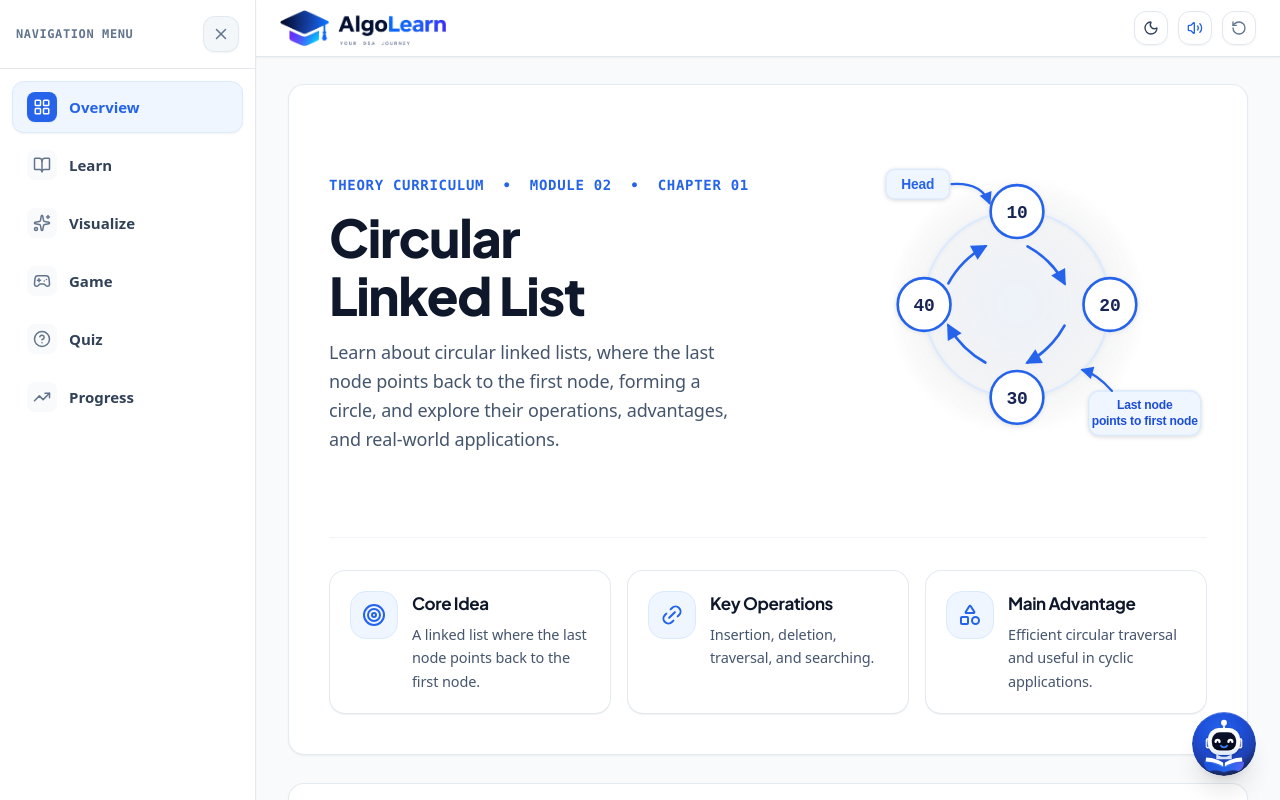
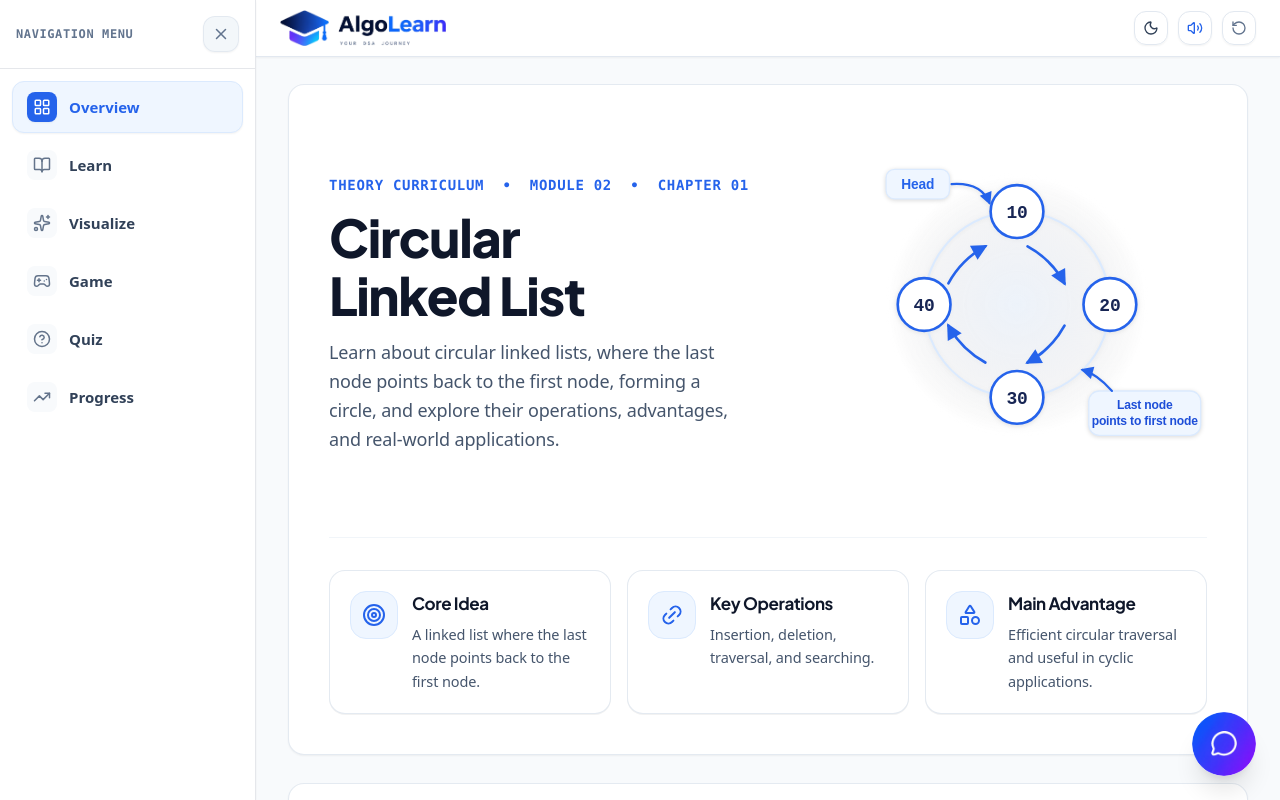
Before and after one commit to dadakhalander123k-design/circularlinkedlist, a React (Vite) app: page / in a window 1280 px wide. Shown: the top 800 px of the page. Built offline with nearby package versions, Linux system fonts and the light colour scheme; no server answers.

Commit message:
icon changes

```diff
--- a/src/components/AIBotFloatingButton.tsx
+++ b/src/components/AIBotFloatingButton.tsx
@@ -3,11 +3,11 @@ import React from 'react';
 /**
  * AIBotFloatingButton Component
  *
- * Renders the exact circular AI Bot floating icon fixed to the bottom-right corner
- * across every page in the application, matching the master reference image with
- * absolute reference fidelity.
+ * Renders the circular AI Bot floating icon fixed to the bottom-right corner
+ * across every page in the application, matching Image 1 with absolute visual fidelity.
  *
- * Strictly visual-only as specified (clicking performs no action / triggers no popup).
+ * Strictly visual icon replacement as specified while preserving container positioning,
+ * sizing, accessibility, and interaction behavior.
  */
 export const AIBotFloatingButton: React.FC = () => {
   return (
@@ -21,231 +21,12 @@ export const AIBotFloatingButton: React.FC = () => {
         e.preventDefault();
       }}
     >
-      <svg
-        viewBox="0 0 100 100"
-        fill="none"
-        xmlns="http://www.w3.org/2000/svg"
-        className="w-full h-full rounded-full overflow-hidden block"
-      >
-        <defs>
-          {/* Main Saturated 3D Blue Badge Gradient */}
-          <radialGradient id="masterBadgeGrad" cx="44%" cy="26%" r="74%">
-            <stop offset="0%" stopColor="#2563EB" />
-            <stop offset="45%" stopColor="#1D4ED8" />
-            <stop offset="78%" stopColor="#1E40AF" />
-            <stop offset="100%" stopColor="#172554" />
-          </radialGradient>
-
-          {/* Top Subtle Gloss Arc */}
-          <linearGradient id="topGlossGlow" x1="50" y1="0" x2="50" y2="40" gradientUnits="userSpaceOnUse">
-            <stop offset="0%" stopColor="#FFFFFF" stopOpacity="0.45" />
-            <stop offset="100%" stopColor="#FFFFFF" stopOpacity="0" />
-          </linearGradient>
-
-          {/* Robot White Head 3D Gradient */}
-          <linearGradient id="robotBodyGrad" x1="50" y1="20" x2="50" y2="70" gradientUnits="userSpaceOnUse">
-            <stop offset="0%" stopColor="#FFFFFF" />
-            <stop offset="68%" stopColor="#F8FAFD" />
-            <stop offset="90%" stopColor="#E2EBF8" />
-            <stop offset="100%" stopColor="#CBD8F0" />
-          </linearGradient>
-
-          {/* Left Ear Inset Gradient */}
-          <linearGradient id="leftEarInset" x1="0" y1="0" x2="0" y2="1">
-            <stop offset="0%" stopColor="#DBEAFE" />
-            <stop offset="100%" stopColor="#2563EB" />
-          </linearGradient>
-
-          {/* Right Ear Inset Gradient */}
-          <linearGradient id="rightEarInset" x1="0" y1="0" x2="0" y2="1">
-            <stop offset="0%" stopColor="#DBEAFE" />
-            <stop offset="100%" stopColor="#6366F1" />
-          </linearGradient>
-
-          {/* Dark Navy Visor Screen */}
-          <linearGradient id="visorGrad" x1="50" y1="30" x2="50" y2="62" gradientUnits="userSpaceOnUse">
-            <stop offset="0%" stopColor="#0B132C" />
-            <stop offset="100%" stopColor="#040818" />
-          </linearGradient>
-
-          {/* Lower Book Base Glowing Cover (Royal Blue -> Subtle Violet) */}
-          <linearGradient id="bookBottomCover" x1="16" y1="78" x2="84" y2="92" gradientUnits="userSpaceOnUse">
-            <stop offset="0%" stopColor="#1D4ED8" />
-            <stop offset="60%" stopColor="#2563EB" />
-            <stop offset="100%" stopColor="#6366F1" />
-          </linearGradient>
-
-          {/* Middle Transition Layer */}
-          <linearGradient id="bookCyanLayer" x1="20" y1="74" x2="80" y2="84" gradientUnits="userSpaceOnUse">
-            <stop offset="0%" stopColor="#2563EB" />
-            <stop offset="50%" stopColor="#3B82F6" />
-            <stop offset="100%" stopColor="#4F46E5" />
-          </linearGradient>
-
-          {/* Soft Depth Filter for Elements */}
-          <filter id="softDepthShadow" x="-20%" y="-20%" width="140%" height="140%">
-            <feDropShadow dx="0" dy="1.6" stdDeviation="1.6" floodColor="#021447" floodOpacity="0.35" />
-          </filter>
-        </defs>
-
-        {/* 1. Base Circular Blue Badge */}
-        <circle cx="50" cy="50" r="50" fill="url(#masterBadgeGrad)" />
-        <circle cx="50" cy="50" r="49" stroke="url(#topGlossGlow)" strokeWidth="1.5" fill="none" opacity="0.6" />
-
-        {/* 2. Top Antenna */}
-        {/* Antenna Stem */}
-        <path
-          d="M50 17 L50 26.5"
-          stroke="#FFFFFF"
-          strokeWidth="3.4"
-          strokeLinecap="round"
-        />
-        {/* Antenna Sphere Bulb */}
-        <circle
-          cx="50"
-          cy="16.8"
-          r="4.5"
-          fill="#FFFFFF"
-          filter="url(#softDepthShadow)"
-        />
-        {/* Antenna Bulb Soft Specular Highlight */}
-        <circle
-          cx="48.7"
-          cy="15.4"
-          r="1.4"
-          fill="#FFFFFF"
-          opacity="0.9"
-        />
-
-        {/* 3. Ear Pods (Left & Right) */}
-        {/* Left Ear Outer Capsule */}
-        <rect
-          x="21.5"
-          y="40.5"
-          width="7.2"
-          height="16.5"
-          rx="3.6"
-          fill="#FFFFFF"
-          filter="url(#softDepthShadow)"
-        />
-        <rect
-          x="23"
-          y="43"
-          width="3.6"
-          height="11.5"
-          rx="1.8"
-          fill="url(#leftEarInset)"
-        />
-
-        {/* Right Ear Outer Capsule */}
-        <rect
-          x="71.3"
-          y="40.5"
-          width="7.2"
-          height="16.5"
-          rx="3.6"
-          fill="#FFFFFF"
-          filter="url(#softDepthShadow)"
-        />
-        <rect
-          x="73.3"
-          y="43"
-          width="3.6"
-          height="11.5"
-          rx="1.8"
-          fill="url(#rightEarInset)"
-        />
-
-        {/* 4. White Robot Head Capsule Shell */}
-        <rect
-          x="25"
-          y="25"
-          width="50"
-          height="42"
-          rx="18"
-          fill="url(#robotBodyGrad)"
-          filter="url(#softDepthShadow)"
-        />
-
-        {/* 5. Dark Navy Face Visor Panel */}
-        <rect
-          x="31"
-          y="31.8"
-          width="38"
-          height="28.5"
-          rx="12.5"
-          fill="url(#visorGrad)"
-        />
-
-        {/* 6. Smiling Happy Arch Eyes */}
-        {/* Left Eye - Happy Arch */}
-        <path
-          d="M37 46.8 C37 42.5 43 42.5 43 46.8"
-          stroke="#FFFFFF"
-          strokeWidth="3.6"
-          strokeLinecap="round"
-          fill="none"
-        />
-        {/* Right Eye - Happy Arch */}
-        <path
-          d="M57 46.8 C57 42.5 63 42.5 63 46.8"
-          stroke="#FFFFFF"
-          strokeWidth="3.6"
-          strokeLinecap="round"
-        fill="none"
-        />
-
-        {/* 7. Friendly Cyan Smile */}
-        <path
-          d="M45.2 52.8 C47.2 56 52.8 56 54.8 52.8"
-          stroke="#3B82F6"
-          strokeWidth="2.9"
-          strokeLinecap="round"
-          fill="none"
-        />
-
-        {/* 8. Robot Neck Connection */}
-        <path
-          d="M38 65.5 C38 65.5 43.5 70 50 70 C56.5 70 62 65.5 62 65.5 L62 74 L38 74 Z"
-          fill="#D8E4F6"
-        />
-
-        {/* 9. Open Book Knowledge Base Element */}
-        {/* Bottom Layer: Violet/Cyan Spread Cover */}
-        <path
-          d="M19 78 C33 78 44.5 83.5 50 87 C55.5 83.5 67 78 81 78 C82 84.5 78 90 73 92.5 C63 89 54.5 92.8 50 94.5 C45.5 92.8 37 89 27 92.5 C22 90 18 84.5 19 78 Z"
-          fill="url(#bookBottomCover)"
-        />
-
-        {/* Middle Cyan Layer */}
-        <path
-          d="M21 75.2 C34 75.2 44.5 80.2 50 84 C55.5 80.2 66 75.2 79 75.2 L80 79 C68 79 56 84.5 50 88 C44 84.5 32 79 20 79 Z"
-          fill="url(#bookCyanLayer)"
-        />
-
-        {/* Top White Book Pages (Left & Right) */}
-        {/* Left Page */}
-        <path
-          d="M22 71 C34 71 44.5 76 49 79.5 L49 85.2 C44 82 33 77.5 21.5 77.5 C21.5 74.8 21.7 72.8 22 71 Z"
-          fill="#FFFFFF"
-        />
-        {/* Right Page */}
-        <path
-          d="M78 71 C66 71 55.5 76 51 79.5 L51 85.2 C56 82 67 77.5 78.5 77.5 C78.5 74.8 78.3 72.8 78 71 Z"
-          fill="#FFFFFF"
-        />
-
-        {/* Book Spine Center Line */}
-        <line
-          x1="50"
-          y1="79.5"
-          x2="50"
-          y2="87.5"
-          stroke="#0F4EB8"
-          strokeWidth="1.4"
-          strokeLinecap="round"
-        />
-      </svg>
+      <img
+        src="/ai-bot-icon.png"
+        alt="AI Assistant"
+        className="w-full h-full rounded-full object-contain pointer-events-none select-none"
+        draggable={false}
+      />
     </button>
   );
 };
```
Also changed, not shown: public/ai-bot-icon.png (added).
